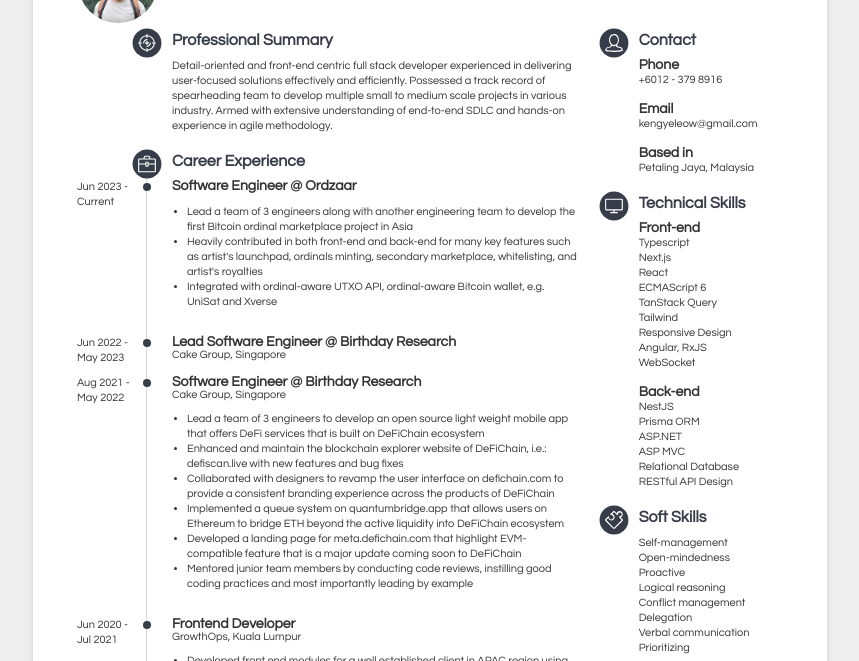
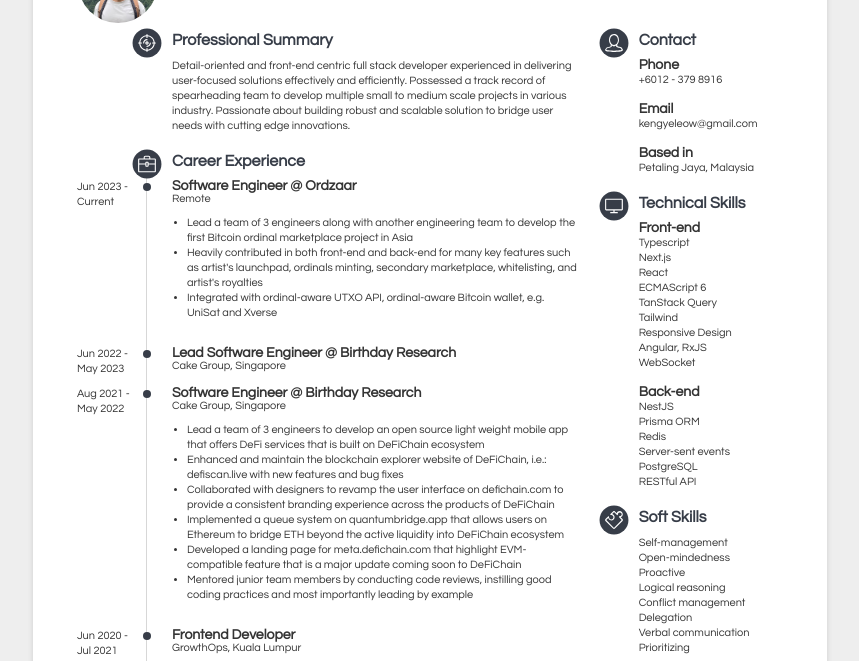
Before and after one commit to kyleleow/kyleleow.github.io, a plain HTML site: page index.html in a window 1280 px wide. Shown: the part 133-794 px from the top of the page, without its empty margins (210-1069 px from the left). Drawn offline with Linux system fonts and the light colour scheme.

Commit message:
feat: update summary

```diff
--- a/index.html
+++ b/index.html
@@ -40,11 +40,8 @@
 									<div class="title">
 									</div>
 									<div class="paragraph">
-										<!-- Multi-lingual team player with hands-on approach experienced in full stack software development from small to large-scale projects. Motivated and self-initiated, offering expertise in front-end developement using React. -->
-										Detail-oriented and front-end centric full stack developer experienced in delivering user-focused solutions effectively and efficiently.
-										Possessed a track record of spearheading team to develop multiple small to medium scale projects in various industry.
-										Armed with extensive understanding of end-to-end SDLC and hands-on experience in agile methodology.
-
+										Detail-oriented and front-end centric full stack developer experienced in delivering user-focused solutions effectively and efficiently. Possessed a track record of spearheading team to develop multiple small to medium scale projects in various industry. Passionate about building robust and scalable solution to bridge user needs with cutting edge innovations.
+										<!-- Seeking opportunities to drive front-end excellence in dynamic, forward-thinking teams. -->
 									</div>
 
 								</div>
@@ -77,7 +74,7 @@
 										<p>Software Engineer @ Ordzaar</p>
 									</div>
 									<div class="subtitle">
-										<!-- <p>Cake Group, Singapore</p> -->
+										<p>Remote</p>
 									</div>
 									<div class="paragraph">
 										<ul>
@@ -328,11 +325,10 @@
 									<div class="paragraph">
 										<p>NestJS</p>
 										<p>Prisma ORM</p>
-										<p>ASP.NET</p>
-										<p>ASP MVC</p>
-										<p>Relational Database</p>
-										<p>RESTful API Design</p>
-
+										<p>Redis</p>
+										<p>Server-sent events</p>
+										<p>PostgreSQL</p>
+										<p>RESTful API</p>
 									</div>
 								</div>
 							</div>
```
